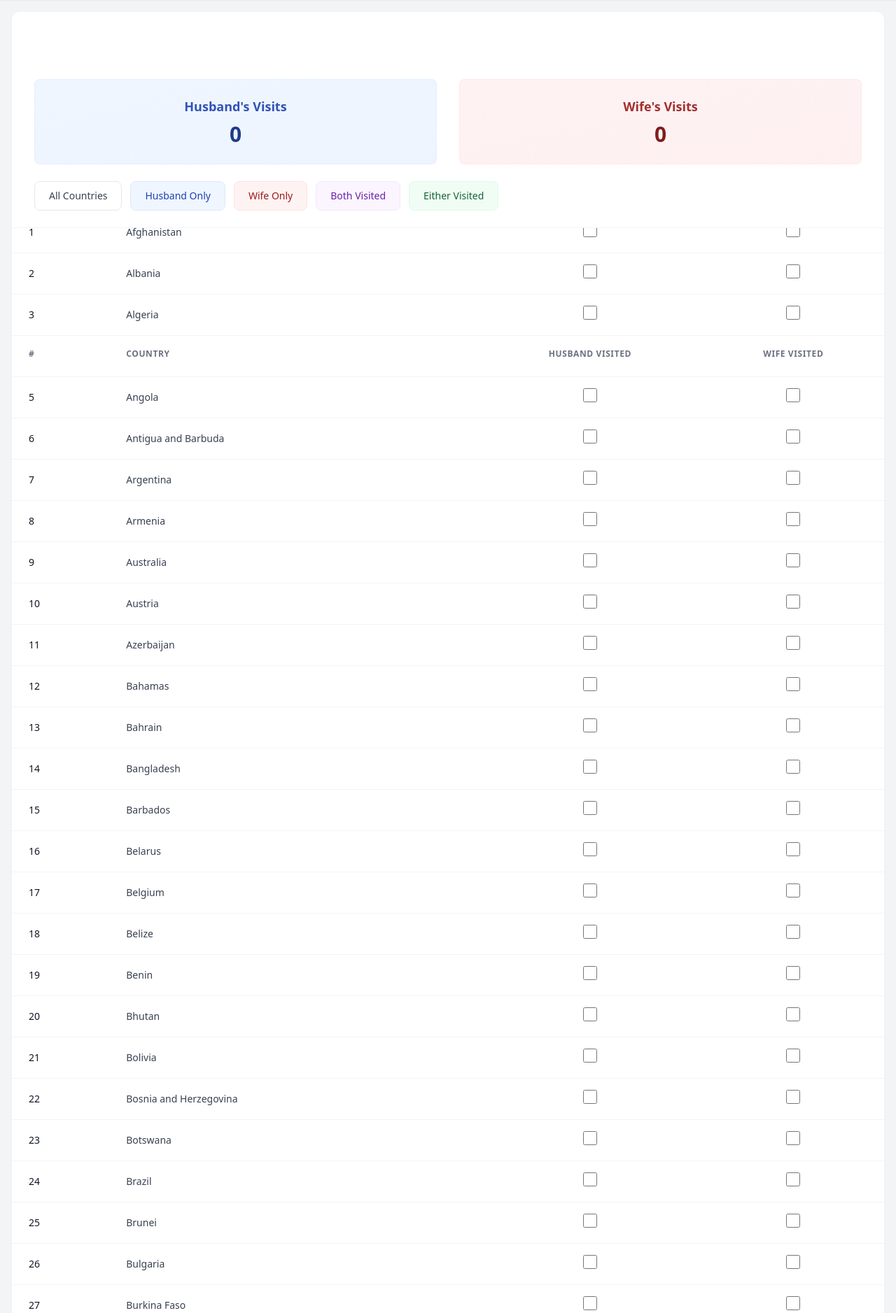
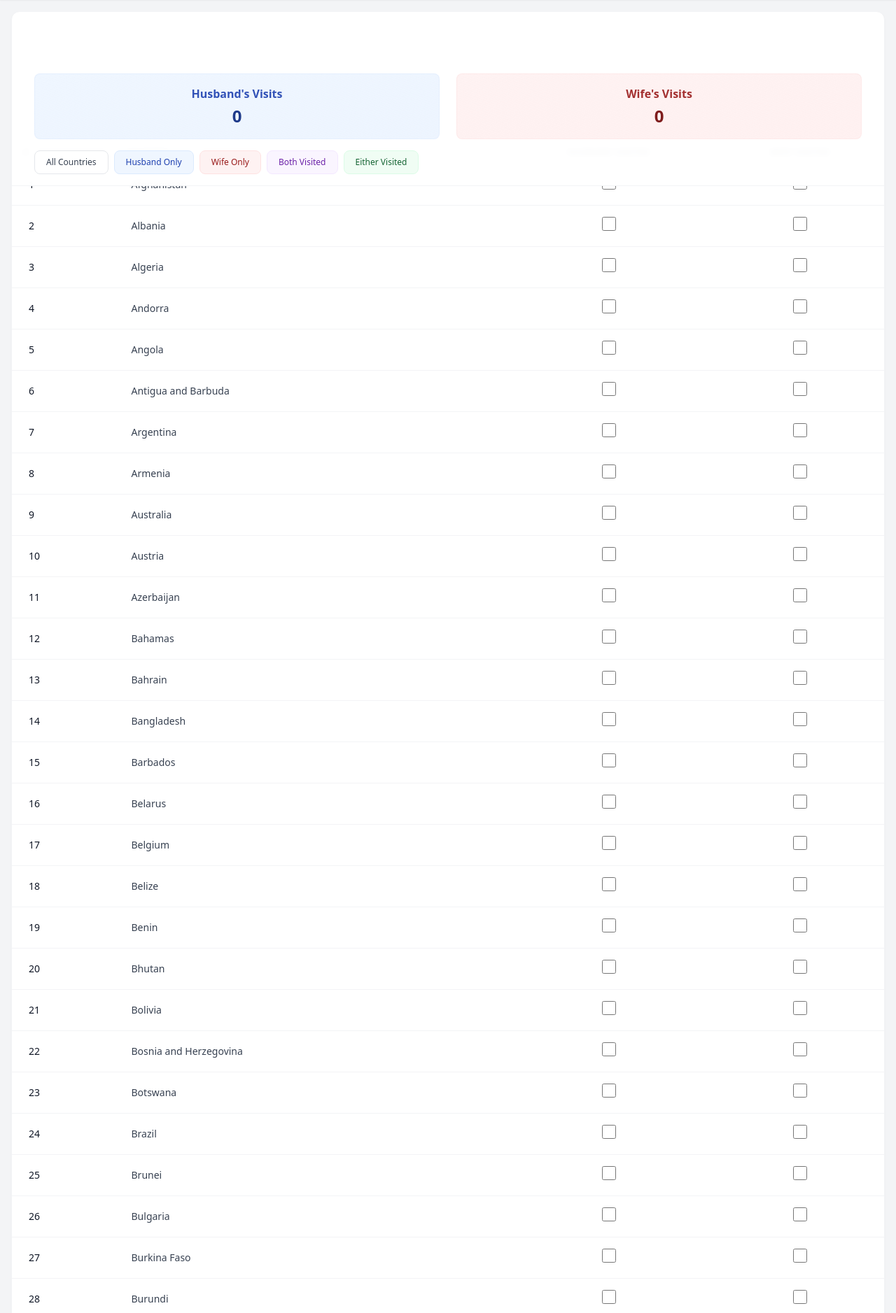
Before and after one commit to pbrao/trip-planner, a Flask app: page /countries in a window 1280 px wide. Shown: the part 72-1949 px from the top of the page at 70% size. Run offline with Flask 3, Linux system fonts and the light colour scheme; data comes from the database, SQL or seed files in the repository; some libraries are stand-ins or nearby versions.

Commit message:
style: Adjust layout for filter section and table headers visibility

```diff
--- a/app/templates/countries.html
+++ b/app/templates/countries.html
@@ -3,50 +3,50 @@
 {% block content %}
 <div class="bg-white rounded-xl shadow-sm border border-gray-100 overflow-hidden">
     <!-- Tally Section -->
-    <div class="sticky top-16 z-30 bg-white/95 backdrop-blur-sm px-8 pt-8 pb-6 border-b border-gray-100">
-        <div class="grid grid-cols-2 gap-8 mb-6">
-            <div class="text-center p-6 rounded-lg bg-gradient-to-br from-blue-50 to-blue-100/50 border border-blue-100/50">
-                <h3 class="text-lg font-semibold text-blue-800/90 mb-2">Husband's Visits</h3>
-                <p class="text-3xl font-bold text-blue-900" id="husband-total">
+    <div class="sticky top-16 z-30 bg-white/95 backdrop-blur-sm px-8 pt-6 pb-4 border-b border-gray-100">
+        <div class="grid grid-cols-2 gap-6 mb-4">
+            <div class="text-center p-4 rounded-lg bg-gradient-to-br from-blue-50 to-blue-100/50 border border-blue-100/50">
+                <h3 class="text-base font-semibold text-blue-800/90 mb-1">Husband's Visits</h3>
+                <p class="text-2xl font-bold text-blue-900" id="husband-total">
                     {{ countries|selectattr('husband_visited')|list|length }}
                 </p>
             </div>
-            <div class="text-center p-6 rounded-lg bg-gradient-to-br from-red-50 to-red-100/50 border border-red-100/50">
-                <h3 class="text-lg font-semibold text-red-800/90 mb-2">Wife's Visits</h3>
-                <p class="text-3xl font-bold text-red-900" id="wife-total">
+            <div class="text-center p-4 rounded-lg bg-gradient-to-br from-red-50 to-red-100/50 border border-red-100/50">
+                <h3 class="text-base font-semibold text-red-800/90 mb-1">Wife's Visits</h3>
+                <p class="text-2xl font-bold text-red-900" id="wife-total">
                     {{ countries|selectattr('wife_visited')|list|length }}
                 </p>
             </div>
         </div>
 
         <!-- Filter Controls -->
-        <div class="flex space-x-3">
+        <div class="flex space-x-2">
             <button onclick="filterTable('all')"
-                    class="px-5 py-2.5 text-sm font-medium rounded-lg transition-all
+                    class="px-4 py-2 text-xs font-medium rounded-lg transition-all
                            bg-white border border-gray-200 hover:border-gray-300
                            text-gray-700 hover:text-gray-900 hover:shadow-sm">
                 All Countries
             </button>
             <button onclick="filterTable('husband')"
-                    class="px-5 py-2.5 text-sm font-medium rounded-lg transition-all
+                    class="px-4 py-2 text-xs font-medium rounded-lg transition-all
                            bg-blue-50 border border-blue-100 hover:border-blue-200
                            text-blue-800 hover:text-blue-900 hover:shadow-sm">
                 Husband Only
             </button>
             <button onclick="filterTable('wife')"
-                    class="px-5 py-2.5 text-sm font-medium rounded-lg transition-all
+                    class="px-4 py-2 text-xs font-medium rounded-lg transition-all
                            bg-red-50 border border-red-100 hover:border-red-200
                            text-red-800 hover:text-red-900 hover:shadow-sm">
                 Wife Only
             </button>
             <button onclick="filterTable('both')"
-                    class="px-5 py-2.5 text-sm font-medium rounded-lg transition-all
+                    class="px-4 py-2 text-xs font-medium rounded-lg transition-all
                            bg-purple-50 border border-purple-100 hover:border-purple-200
                            text-purple-800 hover:text-purple-900 hover:shadow-sm">
                 Both Visited
             </button>
             <button onclick="filterTable('either')"
-                    class="px-5 py-2.5 text-sm font-medium rounded-lg transition-all
+                    class="px-4 py-2 text-xs font-medium rounded-lg transition-all
                            bg-green-50 border border-green-100 hover:border-green-200
                            text-green-800 hover:text-green-900 hover:shadow-sm">
                 Either Visited
@@ -55,20 +55,20 @@
     </div>
 
     <!-- Countries Table -->
-    <div class="overflow-x-auto relative" style="height: calc(100vh - 224px);">
+    <div class="overflow-x-auto relative" style="height: calc(100vh - 180px);">
         <table class="w-full">
             <thead>
-                <tr class="bg-white sticky top-[224px] z-20 border-b border-gray-100">
-                    <th class="px-6 py-3 text-left text-xs font-semibold text-gray-500 uppercase tracking-wider">
+                <tr class="bg-white sticky top-0 z-10 border-b border-gray-100">
+                    <th class="px-4 py-2 text-left text-xs font-semibold text-gray-500 uppercase tracking-wider">
                         #
                     </th>
-                    <th class="px-6 py-3 text-left text-xs font-semibold text-gray-500 uppercase tracking-wider">
+                    <th class="px-4 py-2 text-left text-xs font-semibold text-gray-500 uppercase tracking-wider">
                         Country
                     </th>
-                    <th class="px-6 py-3 text-center text-xs font-semibold text-gray-500 uppercase tracking-wider">
+                    <th class="px-4 py-2 text-center text-xs font-semibold text-gray-500 uppercase tracking-wider">
                         Husband Visited
                     </th>
-                    <th class="px-6 py-3 text-center text-xs font-semibold text-gray-500 uppercase tracking-wider">
+                    <th class="px-4 py-2 text-center text-xs font-semibold text-gray-500 uppercase tracking-wider">
                         Wife Visited
                     </th>
                 </tr>
```
